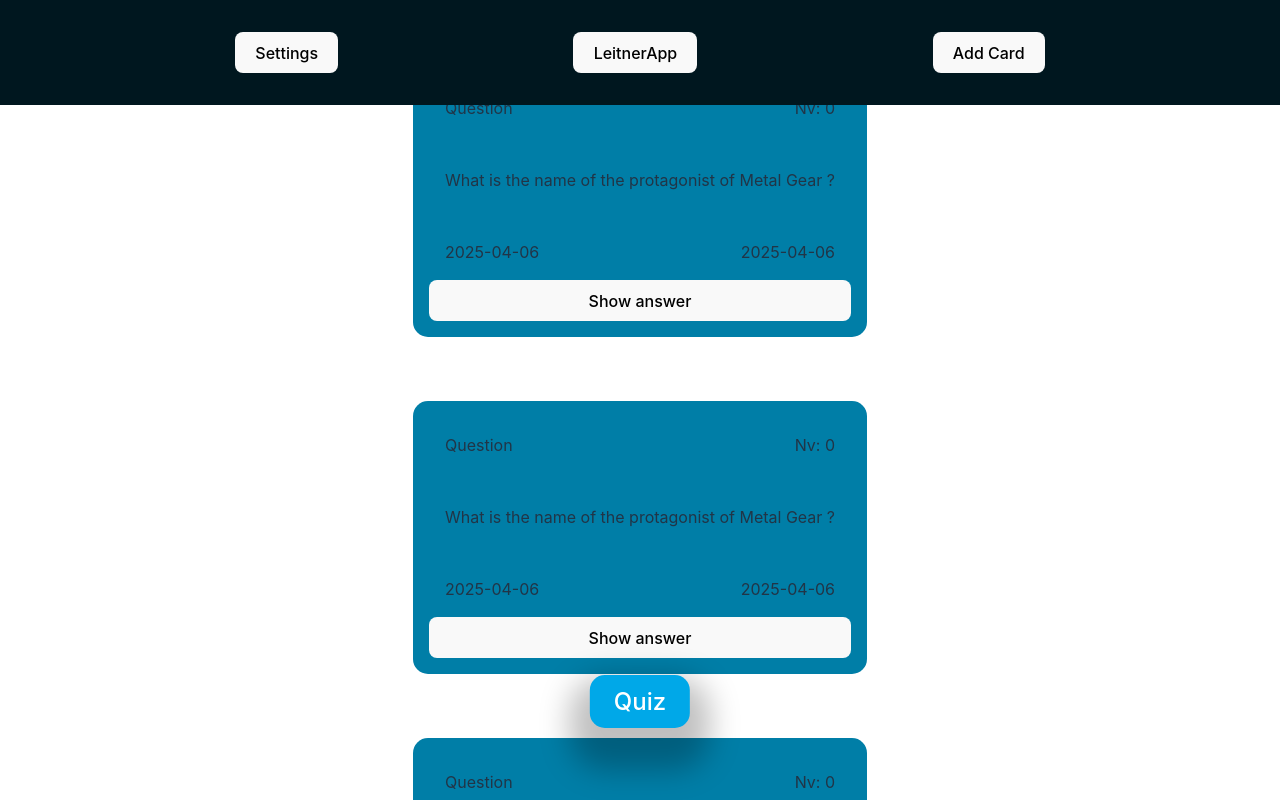
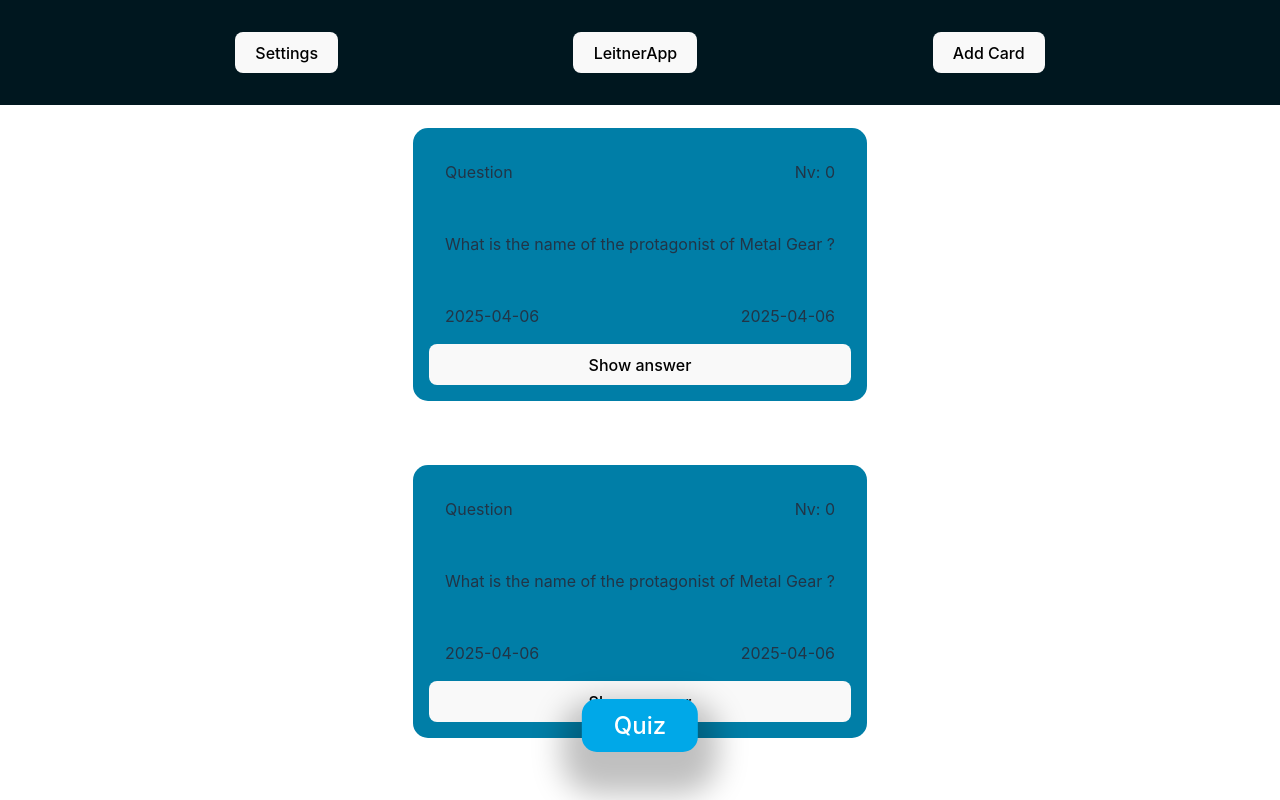
Before and after one commit to MistrAnderson/Leitnerboxd, a React (Vite) app: page / in a window 1280 px wide. Shown: the top 800 px of the page. Built offline with nearby package versions, Linux system fonts and the light colour scheme.

Commit message:
refactor: change css units to rem

```diff
--- a/src/components/button/button.module.css
+++ b/src/components/button/button.module.css
@@ -1,10 +1,10 @@
 /* Button.module.css */
 .button {
-  padding: 0.5em 1em;
+  padding: 0.75rem 2rem;
   border-radius: 15px;
   border: none;
   cursor: pointer;
-  font-size: 1.5em;
+  font-size: 1.5rem;
   transition: background 0.3s ease-in-out;
   border-radius: 15px;
 }
--- a/src/components/header/header.module.css
+++ b/src/components/header/header.module.css
@@ -2,7 +2,7 @@
   position: fixed;
   display: flex;
   justify-content: space-evenly;
-  padding: 2em;
+  padding: 2rem;
   width: 100%;
   top: 0px;
   background-color: var(--black);
--- a/src/components/home/home.module.css
+++ b/src/components/home/home.module.css
@@ -1,6 +1,6 @@
 .quizBtn {
   position: fixed;
-  bottom: 3em;
+  bottom: 3rem;
   box-shadow: 0px 22px 30px 20px rgba(0, 0, 0, 0.25);
   left: 50%;
   transform: translateX(-50%);
@@ -11,4 +11,5 @@
   flex-direction: column;
   text-align: center;
   justify-content: center;
+  padding-top: 4rem; /* correct header size */
 }
```
